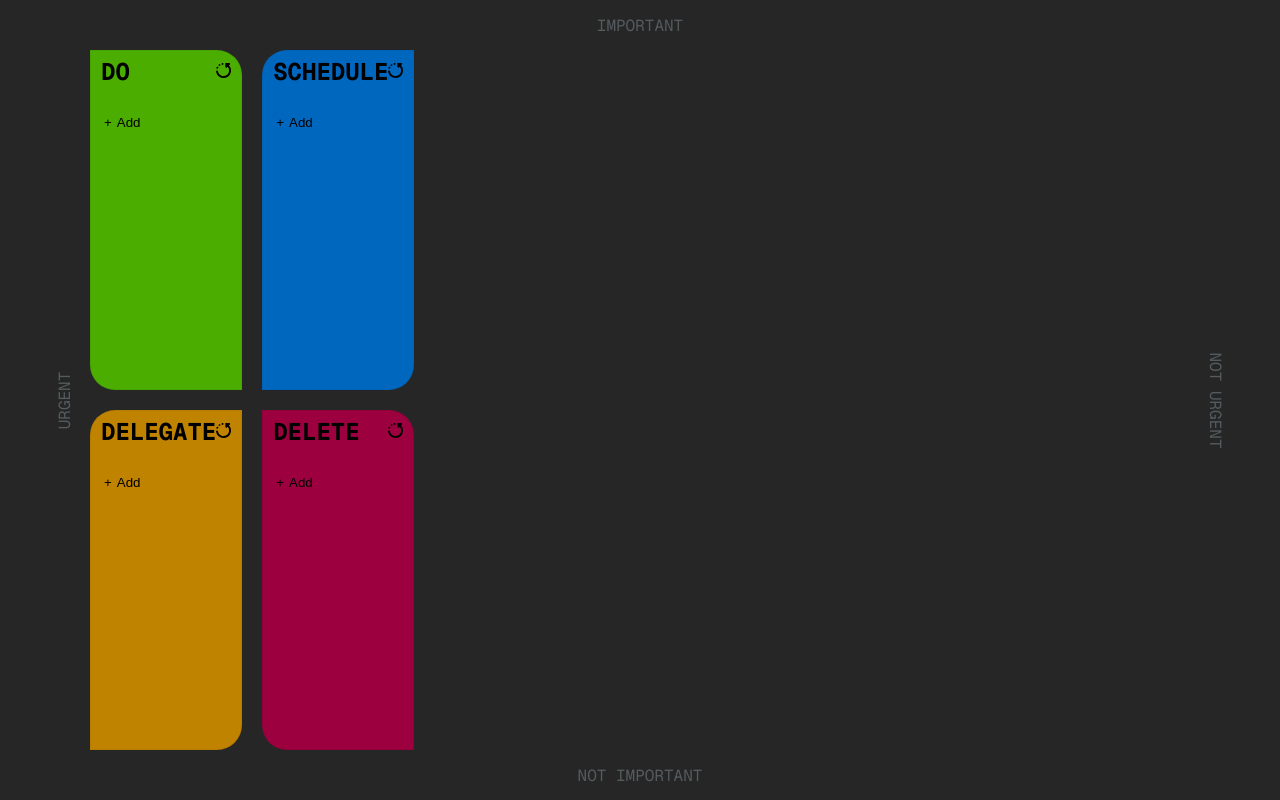
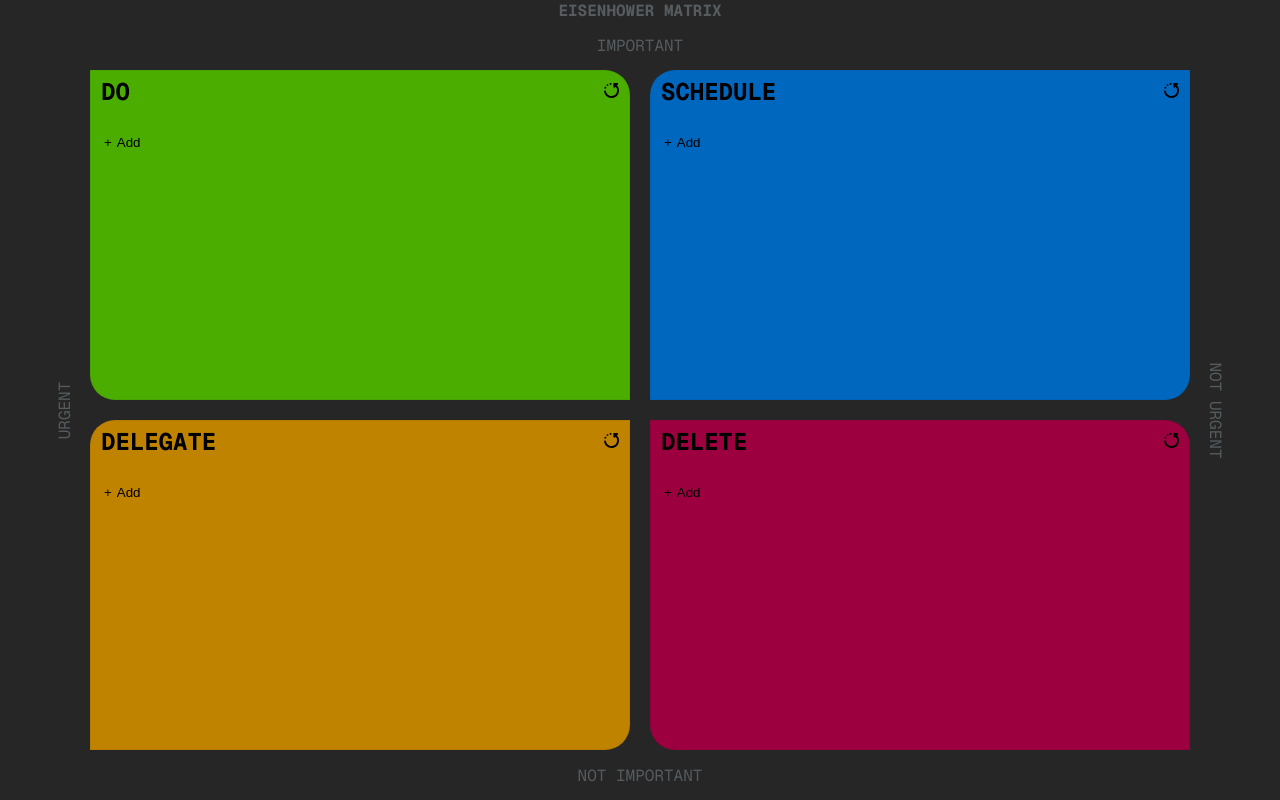
Before and after one commit to nelsonoftrafalgar/eisenhower, a Next.js app: page / in a window 1280 px wide. Built offline with nearby package versions, Linux system fonts and the light colour scheme.

Commit message:
h1 title

```diff
--- a/src/app/page.css
+++ b/src/app/page.css
@@ -1,7 +1,16 @@
+.title {
+	height: 20px;
+	color: #555b5e;
+	display: flex;
+	align-items: center;
+	justify-content: center;
+	font-size: 16px;
+}
+
 .master {
 	margin: 0 auto;
 	max-width: 1200px;
-	height: 100%;
+	height: calc(100% - 20px);
 	display: grid;
 	grid-template-columns: 1fr;
 	grid-template-rows: 100%;
@@ -86,7 +95,6 @@
 	height: 150%;
 
 	@media screen and (min-width: 600px) {
-		display: flex;
 		height: 100%;
 	}
 }
--- a/src/app/page.tsx
+++ b/src/app/page.tsx
@@ -4,6 +4,8 @@ import { Matrix } from '@/components/Matrix'
 
 export default function Home() {
 	return (
+		<>
+			<h1 className='title'>EISENHOWER MATRIX</h1>
 			<div className='master'>
 				<div className='important'>IMPORTANT</div>
 				<div className='urgent'>
@@ -17,5 +19,6 @@ export default function Home() {
 				</div>
 				<div className='not-important'>NOT IMPORTANT</div>
 			</div>
+		</>
 	)
 }
```
Lines whose indentation alone changed are shown as unchanged.
